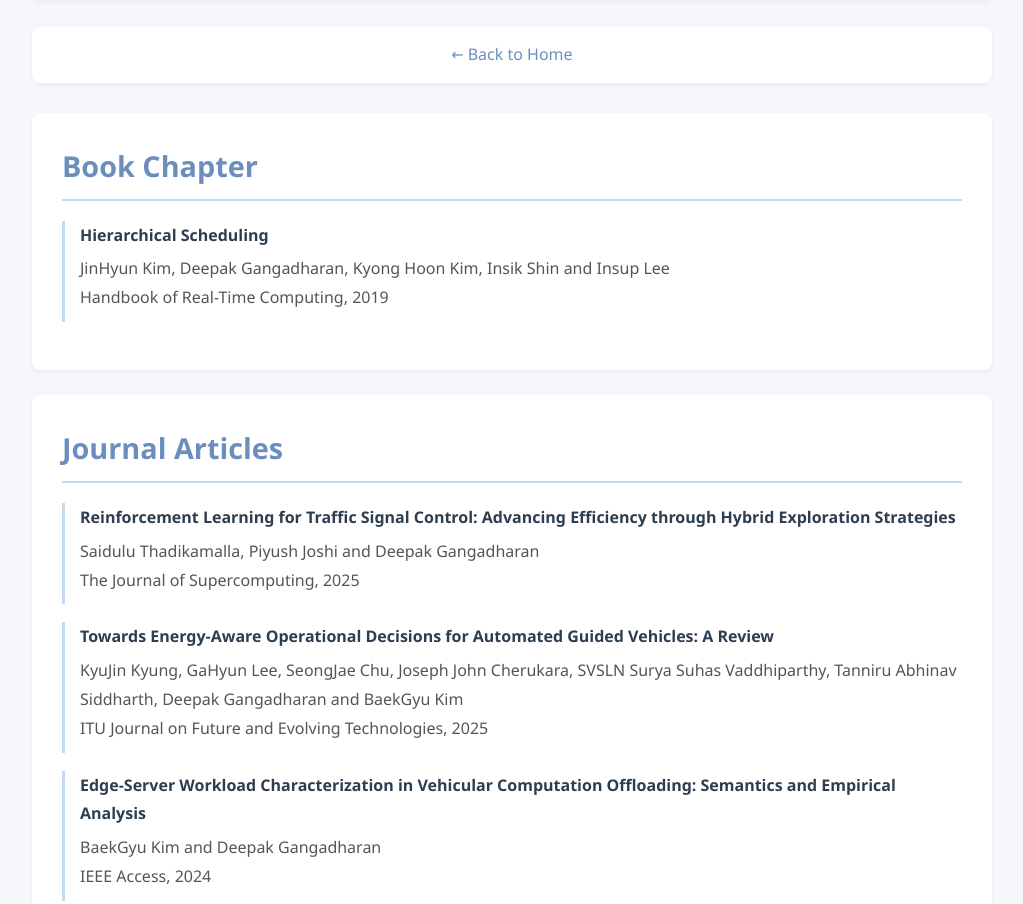
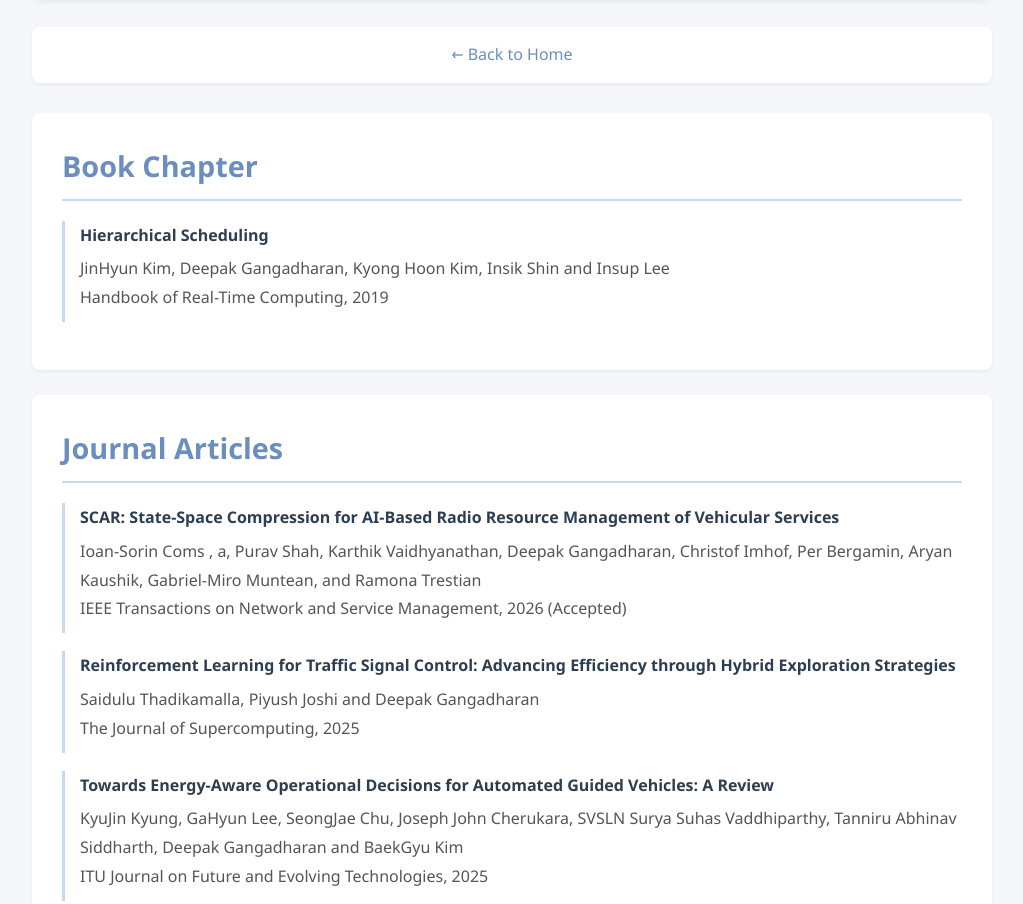
Before and after one commit to gdeepak11/gdeepak11.github.io, a plain HTML site: page publications.html in a window 1280 px wide. Shown: the part 193-1097 px from the top of the page, without its empty margins (128-1151 px from the left). Drawn offline with Linux system fonts and the light colour scheme.

Commit message:
Update publications.html

```diff
--- a/publications.html
+++ b/publications.html
@@ -259,6 +259,11 @@
         <section id="journal">
             <h2>Journal Articles</h2>
             <ul class="publication-list">
+                <li>
+                    <strong>SCAR: State-Space Compression for AI-Based Radio Resource Management of Vehicular Services</strong>
+                    <div>Ioan-Sorin Coms , a, Purav Shah, Karthik Vaidhyanathan, Deepak Gangadharan, Christof Imhof, Per Bergamin, Aryan Kaushik, Gabriel-Miro Muntean, and Ramona Trestian</div>
+                    <div>IEEE Transactions on Network and Service Management, 2026 (Accepted)</div>
+                </li>
                 <li>
                     <strong>Reinforcement Learning for Traffic Signal Control: Advancing Efficiency through Hybrid Exploration Strategies</strong>
                     <div>Saidulu Thadikamalla, Piyush Joshi and Deepak Gangadharan</div>
```
